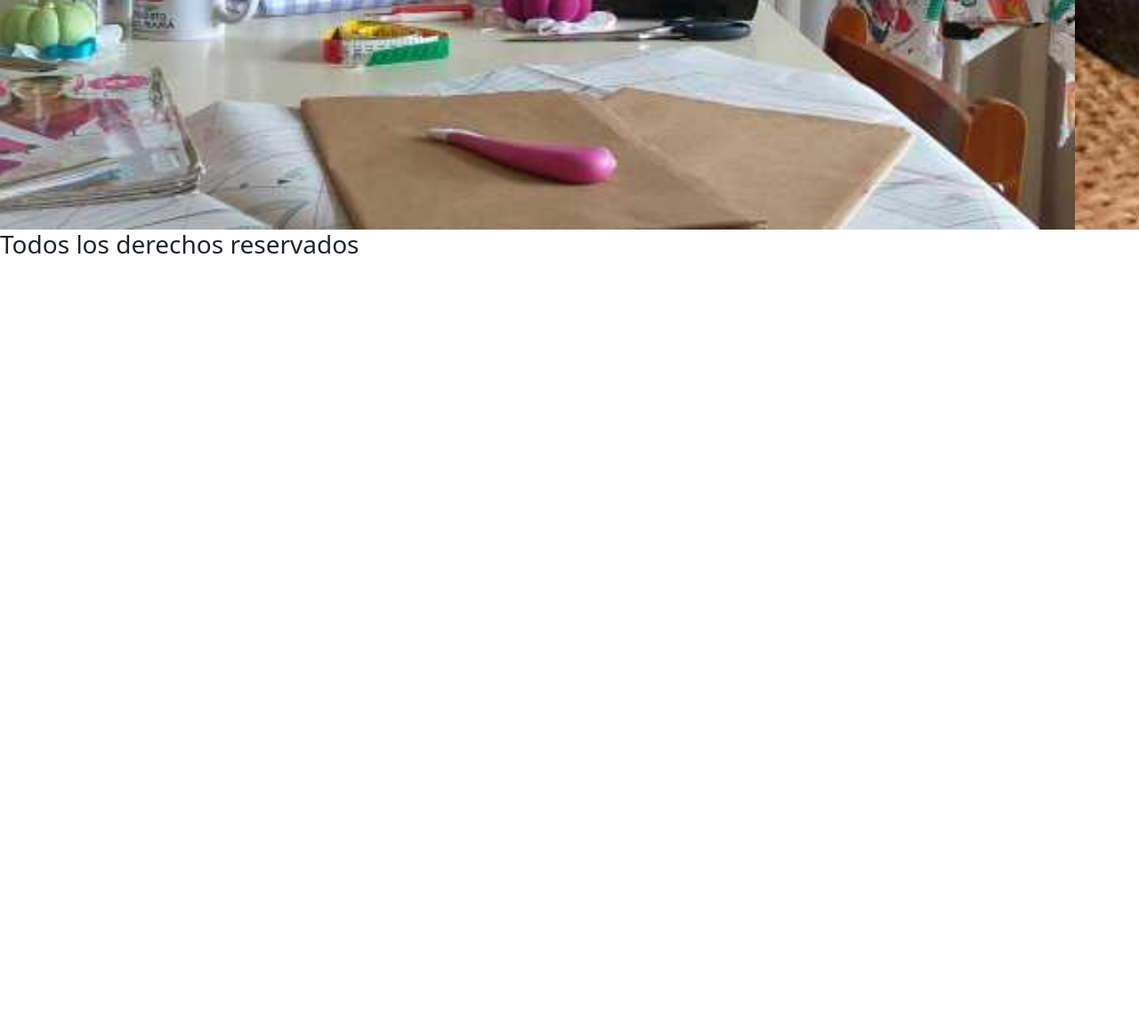
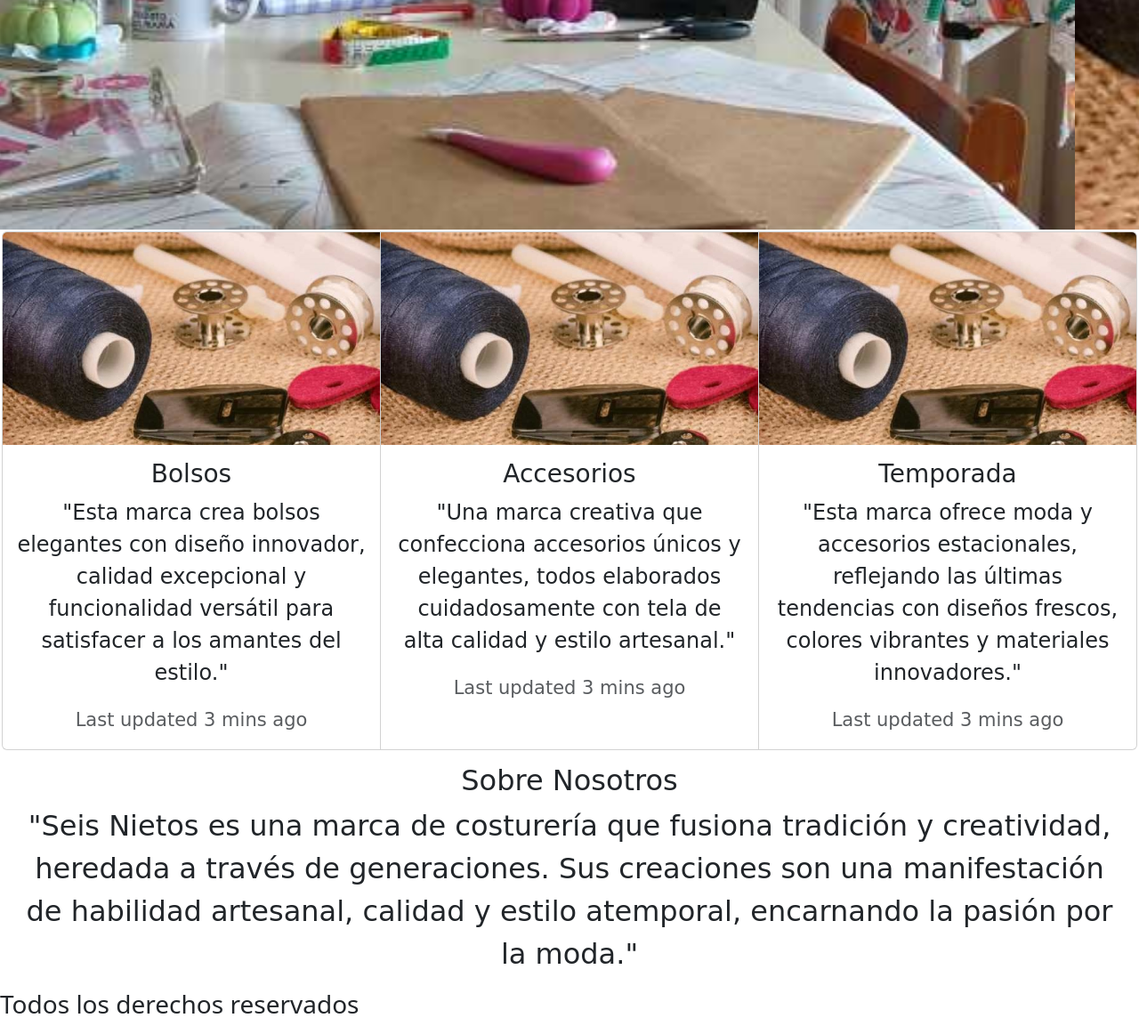
Before and after one commit to Maktub87/SeisNietos, a website: page index.html in a window 1280 px wide. Shown: the part 519-1672 px from the top of the page at 89% size. Before the commit the page ends 819 px from the top, so only its background shows below. Drawn offline with nearby package versions, Linux system fonts and the light colour scheme; a web font is replaced by a local one.

Commit message:
aplicando unas cositas mas

```diff
--- a/index.html
+++ b/index.html
@@ -14,9 +14,13 @@
 </head>
 
 <body>
+    <header>
         <nav class="navbar navbar-expand-lg menu">
             <div class="container-fluid">
                 <a class="navbar-brand" href="#">✨✨✨Seis Nietos✨✨✨</a>
+                <button class="navbar-toggler" type="button" data-bs-toggle="collapse" data-bs-target="#navbarNav"
+                    aria-controls="navbarNav" aria-expanded="false" aria-label="Toggle navigation">
+                    <span class="navbar-toggler-icon"></span>
                     <div class="collapse navbar-collapse" id="navbarNav">
                         <ul class="navbar-nav">
                             <li class="nav-item">
@@ -35,7 +39,7 @@
                     </div>
             </div>
         </nav>
-    <section>
+        <section class="banner">
             <div id="carouselExampleSlidesOnly" class="carousel slide" data-bs-ride="carousel">
                 <div class="carousel-inner">
                     <div class="carousel-item active">
@@ -43,13 +47,53 @@
                             alt="imagen taller de costura">
                     </div>
                     <div class="carousel-item">
-                    <img src="imagenes/carreteles.jpg" class="d-block w-100 img-fluid" alt="imagen carreteles e hilos">
+                        <img src="imagenes/carreteles.jpg" class="d-block w-100 img-fluid"
+                            alt="imagen carreteles e hilos">
                     </div>
                     <div class="carousel-item">
                         <img src="imagenes/tipostelas.jpg" class="d-block w-100 img-fluid" alt="distintas telas">
                     </div>
                 </div>
             </div>
+        </section>
+    </header>
+    <section class="productos">
+        <div class="card-group">
+            <div class="card">
+                <img src="imagenes/carreteles.jpg" class="card-img-top" alt="...">
+                <div class="card-body">
+                    <h3 class="card-title">Bolsos</h3>
+                    <p class="card-text">"Esta marca crea bolsos elegantes con diseño innovador, calidad excepcional y
+                        funcionalidad versátil para satisfacer a los amantes del estilo."</p>
+                    <p class="card-text"><small class="text-body-secondary">Last updated 3 mins ago</small></p>
+                </div>
+            </div>
+            <div class="card">
+                <img src="imagenes/carreteles.jpg" class="card-img-top" alt="...">
+                <div class="card-body">
+                    <h3 class="card-title">Accesorios</h3>
+                    <p class="card-text">"Una marca creativa que confecciona accesorios únicos y elegantes, todos
+                        elaborados cuidadosamente con tela de alta calidad y estilo artesanal."
+                    </p>
+                    <p class="card-text"><small class="text-body-secondary">Last updated 3 mins ago</small></p>
+                </div>
+            </div>
+            <div class="card">
+                <img src="imagenes/carreteles.jpg" class="card-img-top" alt="...">
+                <div class="card-body">
+                    <h3 class="card-title">Temporada</h3>
+                    <p class="card-text">"Esta marca ofrece moda y accesorios estacionales, reflejando las últimas
+                        tendencias con diseños frescos, colores vibrantes y materiales innovadores."</p>
+                    <p class="card-text"><small class="text-body-secondary">Last updated 3 mins ago</small></p>
+                </div>
+            </div>
+        </div>
+    </section>
+    <section class="contenedornosotros">
+        <h2>Sobre Nosotros</h2>
+        <p>"Seis Nietos es una marca de costurería que fusiona tradición y creatividad, heredada a través de
+            generaciones. Sus creaciones son una manifestación de habilidad artesanal, calidad y estilo atemporal,
+            encarnando la pasión por la moda."</p>
     </section>
     <footer>
         <h3>Todos los derechos reservados</h3>
--- a/scss/styles.scss
+++ b/scss/styles.scss
@@ -5,6 +5,7 @@
 }
 
 .menu {
+
     background-color: #ffbcc7;
     font-family: 'Moon Dance', cursive;
 
@@ -15,3 +16,23 @@
     }
 
 }
+.banner{
+    font-family: 'Moon Dance', cursive;
+}
+.productos{
+    display: flex;
+    flex-direction: column;
+    align-content: space-evenly;
+    margin: 2px;
+    text-align: center;
+    font-family: 'Moon Dance', cursive;
+    font-size: 1.5rem;
+
+}
+.contenedornosotros{
+    margin: 15px;
+    text-align: center;
+    font-family: 'Moon Dance', cursive;
+    font-size: 2rem;
+
+}
```
Also changed, not shown: css/estilos.css, 1 other file. Lines whose indentation alone changed are shown as unchanged.
